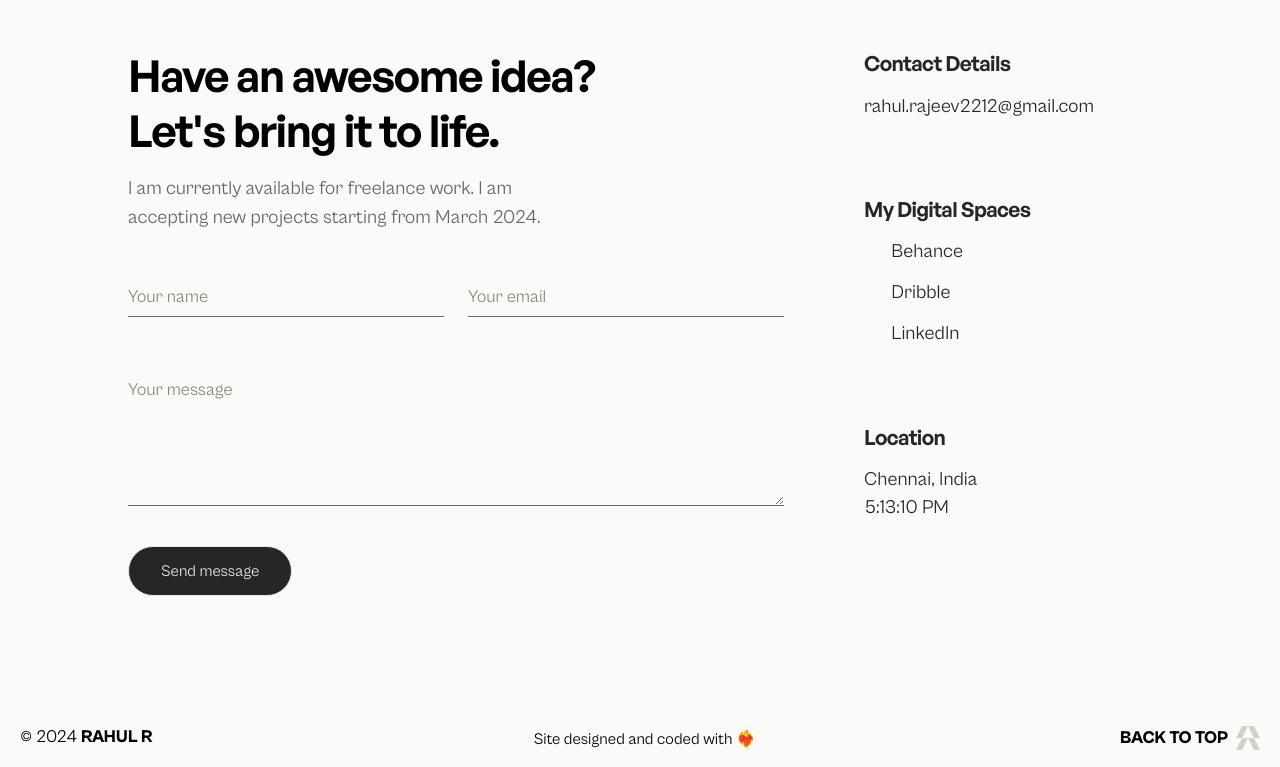
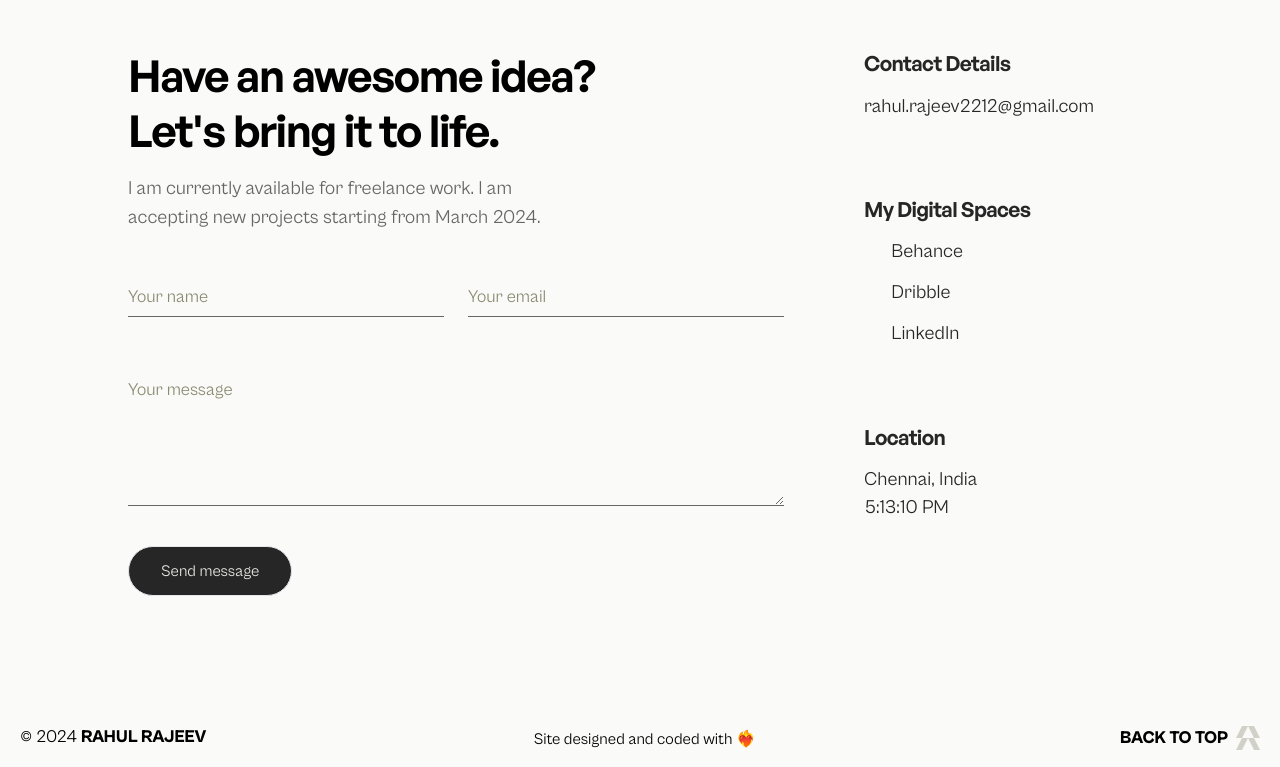
Before and after one commit to prajilk/rahul-portfolio, a React (Vite) app: page / in a window 1280 px wide. Shown: the part 6307-7074 px from the top of the page. Built offline with nearby package versions, Linux system fonts and the light colour scheme; some icons are missing.

Commit message:
added rahul rajeev in footer

```diff
--- a/src/components/ui/Footer.jsx
+++ b/src/components/ui/Footer.jsx
@@ -10,7 +10,7 @@ export default function Footer() {
                     <span>&copy;</span>
                     <span>{new Date().getFullYear()}</span>
                     <span className="font-extrabold uppercase 2xl:text-body-1">
-                        Rahul R
+                        Rahul Rajeev
                     </span>
                 </div>
                 <div>
```
